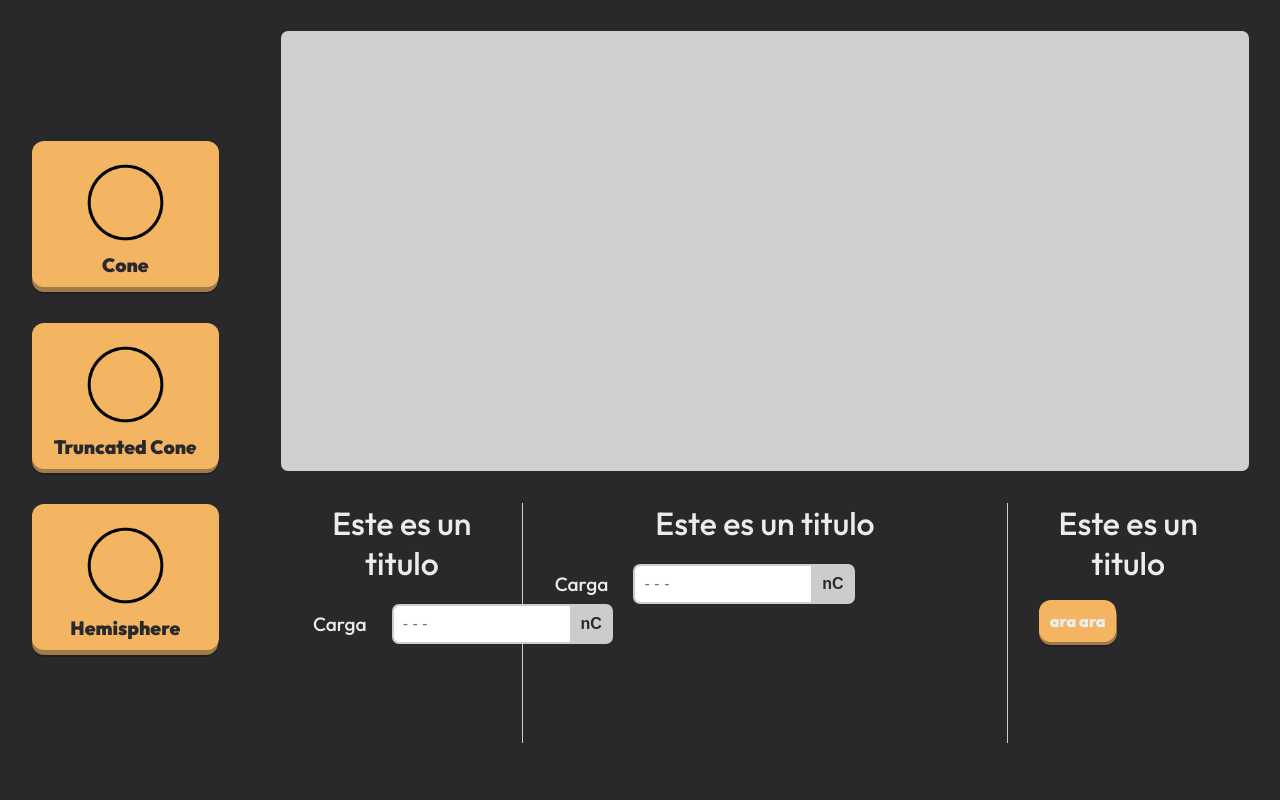
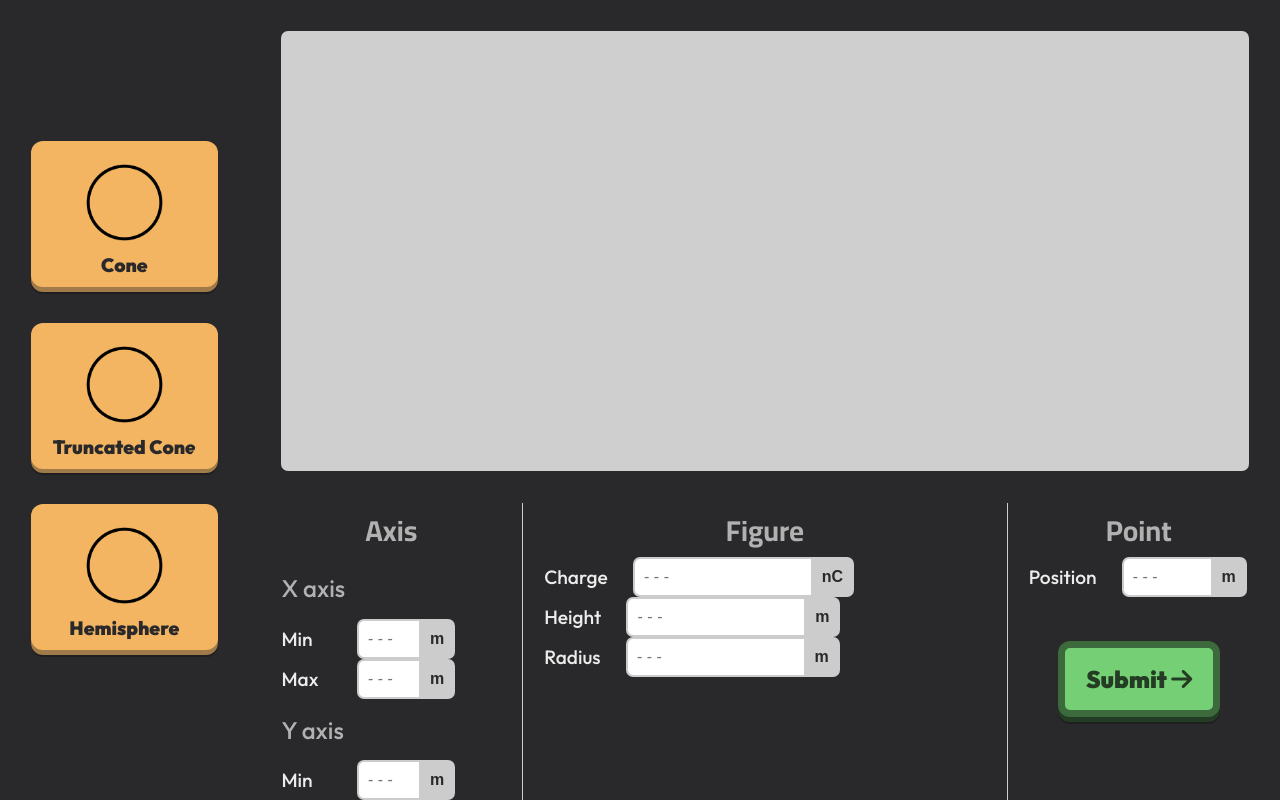
Before and after one commit to DanielRasho/PhetALaTortrix, a Vue app in the folder frontend/: page /empty in a window 1280 px wide. Both pictures are taken after a click on the button "Cone". Shown: the top 800 px of the page. Built offline with nearby package versions, Linux system fonts and the light colour scheme.

Commit message:
Feat: Create simulator fields and make it reactive.

```diff
--- a/frontend/src/App.vue
+++ b/frontend/src/App.vue
@@ -30,6 +30,9 @@ function changeFormView(viewPath) {
 
 <template>
     <div class="app">
+        <!-- DUMMY DIV -->
+        <div></div>
+        <!-- SIDE BAR -->
         <nav class="figures-bar">
             <buttonImportant
                 class="figures-btn"
@@ -43,6 +46,7 @@ function changeFormView(viewPath) {
                 </div>
             </buttonImportant>
         </nav>
+        <!-- MAIN CONTENT -->
         <router-view v-slot="{ Component }">
             <transition name="fade" mode="out-in">
                 <component :is="Component" />
@@ -53,15 +57,18 @@ function changeFormView(viewPath) {
 
 <style scoped>
 .app {
-    display: flex;
+    display: grid;
+    grid-template-areas: 'sidebar main';
+    grid-template-columns: 250px;
+    grid-auto-columns: 1fr;
 }
 
 .figures-bar {
-    width: 250px;
+    position: fixed;
+
     height: 100vh;
-    flex-shrink: 0;
+    padding: 0 3ch;
 
-    padding: 0 3ch;
     display: flex;
     flex-direction: column;
     align-items: center;
--- a/frontend/src/components/atoms/numberField.vue
+++ b/frontend/src/components/atoms/numberField.vue
@@ -5,6 +5,7 @@
             @input="updateValue"
             type="text"
             :placeholder="this.placeholder"
+            :value="currentValue"
         />
         <span class="unit">{{ this.unit }}</span>
     </div>
@@ -26,6 +27,10 @@ export default {
             default: 'Title'
         },
 
+        initialValue: {
+            required: true,
+        },
+
         unit: {
             required: true,
             type: String,
@@ -37,11 +42,19 @@ export default {
         placeholder: {
             required: false,
             type: String,
-            default: 'Insert a value'
+            default: '- - -'
+        },
+        width: {
+            required: false,
+            type: String,
+            default: '20ch'
         }
     },
 
     emits: ['update:modelValue'],
+    mounted() {
+        this.currentValue = this.initialValue;
+    },
 
     data() {
         return {
@@ -54,8 +67,16 @@ export default {
          * @param {event} event Action of changing INPUT's value.
          */
         updateValue(event) {
-            // Update value
-            this.currentValue = event.target.value
+            let futureValue = parseFloat(event.target.value)
+            console.log(event.target.value)
+            console.log(futureValue)
+            if(isNaN(futureValue)){
+                console.log("ara" + this.initialValue)
+                this.currentValue = this.initialValue
+            } else{
+
+                this.currentValue = futureValue
+            }
             // Emit the value to parent
             this.$emit('update:modelValue', this.currentValue)
         }
@@ -71,6 +92,7 @@ export default {
 
 .title {
     font-size: 1.2rem;
+    min-width: 4ch;
     margin-right: 2ch;
 }
 
@@ -86,7 +108,7 @@ input,
 
 input {
     border-right: 0;
-    width: 20ch;
+    width: v-bind('width');
     color: #666;
     border-radius: 7px 0px 0px 7px;
 }
--- a/frontend/src/components/molecules/fieldSection.vue
+++ b/frontend/src/components/molecules/fieldSection.vue
@@ -17,9 +17,10 @@ const props = defineProps({
 
 <style scoped>
 h3 {
-    font-size: 2rem;
+    font-size: 1.8rem;
+    font-family: 'Cairo', sans-serif;
+    font-weight: bold;
     text-align: center;
-    margin-bottom: 1ch;
-
+    color: #b1b1b1;
 }
 </style>
--- a/frontend/src/components/organism/fieldsContainer.vue
+++ b/frontend/src/components/organism/fieldsContainer.vue
@@ -1,16 +1,63 @@
 <template>
     <div class="container">
-        <div class="params-box">
-            <fieldSection title="Este es un titulo" class="common-box">
-                <numberField name="Carga" placeholder="- - -" unit="nC" />
-            </fieldSection>
-            <fieldSection title="Este es un titulo" class="specific-box">
-                <numberField name="Carga" placeholder="- - -" unit="nC" />
-            </fieldSection>
-            <fieldSection title="Este es un titulo" class="submit-box">
-                <buttonImportant> ara ara </buttonImportant>
-            </fieldSection>
-        </div>
+        <fieldSection title="Axis" class="common-box">
+            <h4>X axis</h4>
+            <div class="wrapper-container">
+                <numberField
+                    name="Min"
+                    placeholder="- - -"
+                    unit="m"
+                    width="7ch"
+                />
+                <numberField
+                    name="Max"
+                    placeholder="- - -"
+                    unit="m"
+                    width="7ch"
+                />
+            </div>
+            <h4>Y axis</h4>
+            <div class="wrapper-container">
+                <numberField
+                    name="Min"
+                    placeholder="- - -"
+                    unit="m"
+                    width="7ch"
+                />
+                <numberField
+                    name="Max"
+                    placeholder="- - -"
+                    unit="m"
+                    width="7ch"
+                />
+            </div>
+        </fieldSection>
+
+        <fieldSection title="Figure" class="specific-box">
+            <numberField name="Charge" placeholder="- - -" unit="nC" />
+            <numberField name="Height" placeholder="- - -" unit="m" />
+            <numberField name="Radius" placeholder="- - -" unit="m" />
+        </fieldSection>
+
+        <fieldSection title="Point" class="submit-box">
+            <numberField
+                name="Position"
+                placeholder="- - -"
+                unit="m"
+                width="10ch"
+            />
+            <div class="wrapper-container-center">
+                <buttonImportant
+                    class="submit-btn"
+                    @click="console.log(fields)"
+                >
+                    Submit <i class="fa-solid fa-arrow-right"></i>
+                </buttonImportant>
+                <buttonImportant class="clear-btn"
+                    >Clear <i class="fa-solid fa-trash"></i
+                ></buttonImportant>
+            </div>
+        </fieldSection>
     </div>
 </template>
 
@@ -18,30 +65,95 @@
 import buttonImportant from '@/components/atoms/buttonImportant.vue'
 import numberField from '@/components/atoms/numberField.vue'
 import fieldSection from '@/components/molecules/fieldSection.vue'
+import { ref } from 'vue'
+
+const fields = ref({
+    axis: {
+        x: [-5, 5],
+        y: [-5, 5]
+    },
+    figure: {
+        radius: {
+            value: 32,
+            name: 'Radius',
+            unit: 'm'
+        },
+        Charge: 34
+    },
+    points: []
+})
 </script>
 
 <style scoped>
-.params-box {
+h4 {
+    font-size: 1.5rem;
+    color: #b1b1b1;
+    margin: 1ch 0;
+}
+.container {
     width: 100%;
-    min-height: 30vh;
     display: flex;
     justify-content: space-around;
+    margin-top: 2rem;
 }
 
-.params-box > div {
-    height: inherit;
-    padding: 0 3ch;
+.container > .common-box {
+    border-right: 1px solid #ccc;
+    width: 25%;
+    padding-right: 2ch;
+}
+.container > .specific-box {
+    width: 50%;
+    padding: 0 2ch;
+}
+.container > .submit-box {
+    border-left: 1px solid #ccc;
+    width: 25%;
+    padding-left: 2ch;
 }
 
-.params-box > .common-box {
-    border-right: 1px solid #ccc;
-    width: 25%;
+.wrapper-container {
+    display: flex;
+    flex-wrap: wrap;
+    justify-content: space-between;
 }
-.params-box > .specific-box {
-    width: 50%;
+
+.wrapper-container-center {
+    display: flex;
+    flex-wrap: wrap;
+    justify-content: center;
 }
-.params-box > .submit-box {
-    border-left: 1px solid #ccc;
-    width: 25%;
+
+.submit-btn,
+.clear-btn {
+    display: block;
+    margin: 3rem auto;
+}
+
+.submit-btn :deep(.front) {
+    background-color: rgb(117, 208, 117);
+    border: 7px solid rgb(60, 106, 60);
+    color: rgb(35, 60, 35);
+    width: 10ch;
+    font-size: 1.5rem;
+}
+.submit-btn :deep(.front) i {
+    color: rgb(35, 60, 35);
+}
+.submit-btn :deep(.edge) {
+    background-color: rgb(35, 60, 35);
+}
+.clear-btn :deep(.front) {
+    background-color: rgb(208, 137, 117);
+    border: 7px solid rgb(131, 35, 9);
+    color: rgb(131, 35, 9);
+    width: 10ch;
+    font-size: 1.5rem;
+}
+.clear-btn :deep(.front) i {
+    color: rgb(131, 35, 9);
+}
+.clear-btn :deep(.edge) {
+    background-color: rgb(78, 24, 1);
 }
 </style>
--- a/frontend/src/main.js
+++ b/frontend/src/main.js
@@ -12,4 +12,4 @@ app.use(createPinia())
 app.use(router)
 
 app.mount('#app')
-router.push({name: "Empty"})
+router.push({ name: 'Empty' })
--- a/frontend/src/router/index.js
+++ b/frontend/src/router/index.js
@@ -1,7 +1,7 @@
 import { createRouter, createWebHistory } from 'vue-router'
 import Empty from '../views/Empty.vue'
 
-const BASE = "/PhetALaTortrix"
+const BASE = '/PhetALaTortrix'
 
 const router = createRouter({
     history: createWebHistory(import.meta.env.BASE_URL),
@@ -12,7 +12,7 @@ const router = createRouter({
         },
         {
             path: '/empty',
-            name: "Empty",
+            name: 'Empty',
             component: Empty
         },
         {
--- a/frontend/src/views/Cone.vue
+++ b/frontend/src/views/Cone.vue
@@ -11,7 +11,7 @@ import fieldsContainer from '@/components/organism/fieldsContainer.vue'
 
 <style scoped>
 main {
-    flex-grow: 1;
+    grid-area: 'main';
     padding: 3ch;
 }
 .canvas {
@@ -19,6 +19,6 @@ main {
     background-color: rgb(207, 207, 207);
     border-radius: 7px;
     min-height: 55vh;
-    margin-bottom: 3ch;
+    margin-bottom: 1ch;
 }
 </style>
--- a/frontend/src/views/ConeTrunk.vue
+++ b/frontend/src/views/ConeTrunk.vue
@@ -11,6 +11,7 @@ import fieldsContainer from '@/components/organism/fieldsContainer.vue'
 
 <style scoped>
 main {
+    grid-area: 'main';
     flex-grow: 1;
     padding: 3ch;
 }
--- a/frontend/src/views/Empty.vue
+++ b/frontend/src/views/Empty.vue
@@ -4,17 +4,18 @@
     </main>
 </template>
 
-<script>
-</script>
+<script></script>
 
 <style scoped>
 @import '../assets/colors.css';
 
 main {
+    grid-area: 'main';
     flex-grow: 1;
     display: flex;
     align-items: center;
     justify-content: center;
+    height: 100vh;
 }
 
 h1 {
--- a/frontend/src/views/Hemisphere.vue
+++ b/frontend/src/views/Hemisphere.vue
@@ -1,7 +1,7 @@
 <template>
     <main>
-        <div class="canvas" id="canvas"></div>
-        <fieldsContainer :params="fields" @hot-reload="hotReloading()"></fieldsContainer>
+        <div class="canvas"></div>
+        <fieldsContainer></fieldsContainer>
     </main>
 </template>
 
@@ -89,6 +89,7 @@ onMounted(() => {
 </script>
 <style scoped>
 main {
+    grid-area: 'main';
     flex-grow: 1;
     padding: 3ch;
 }
```
